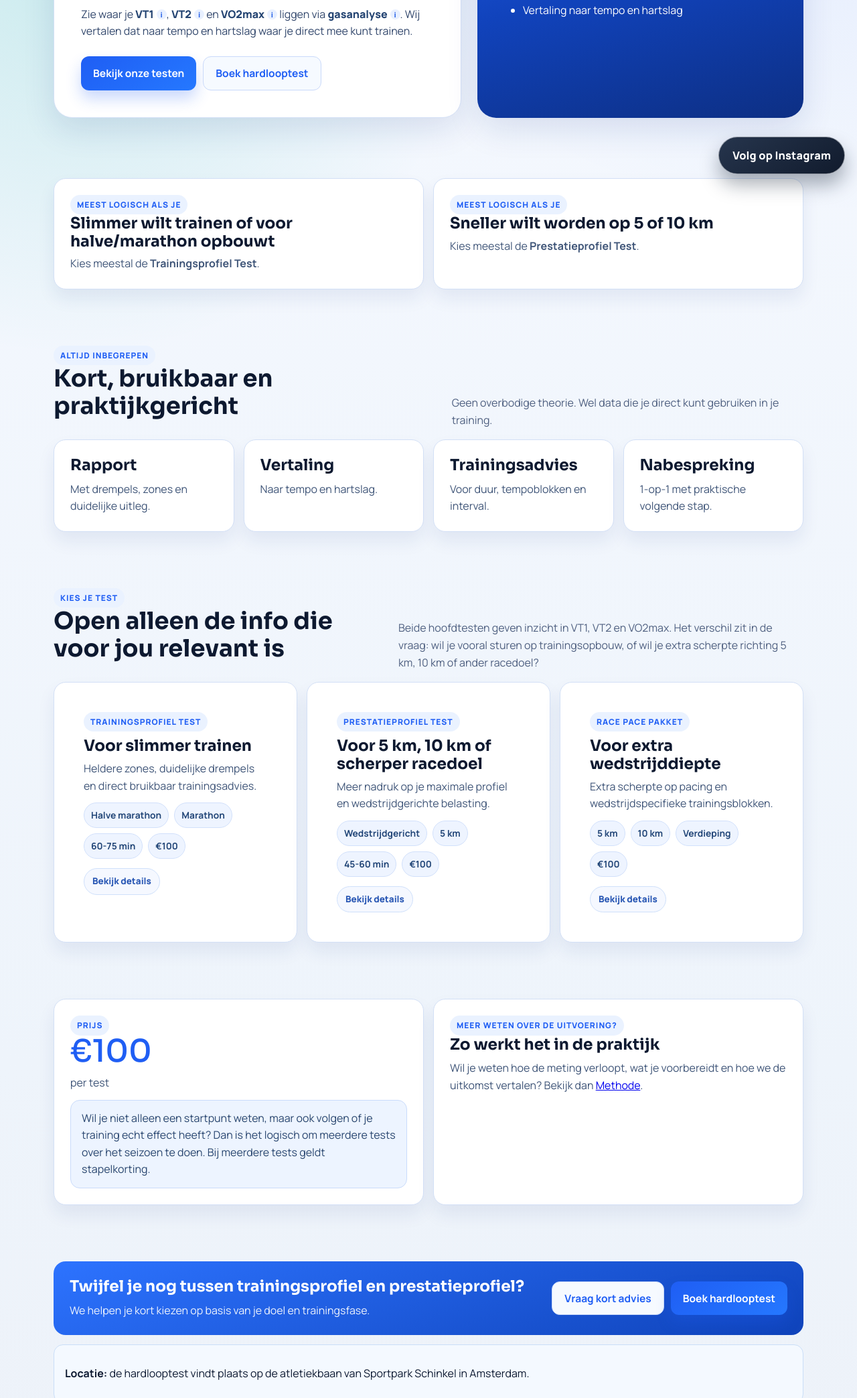
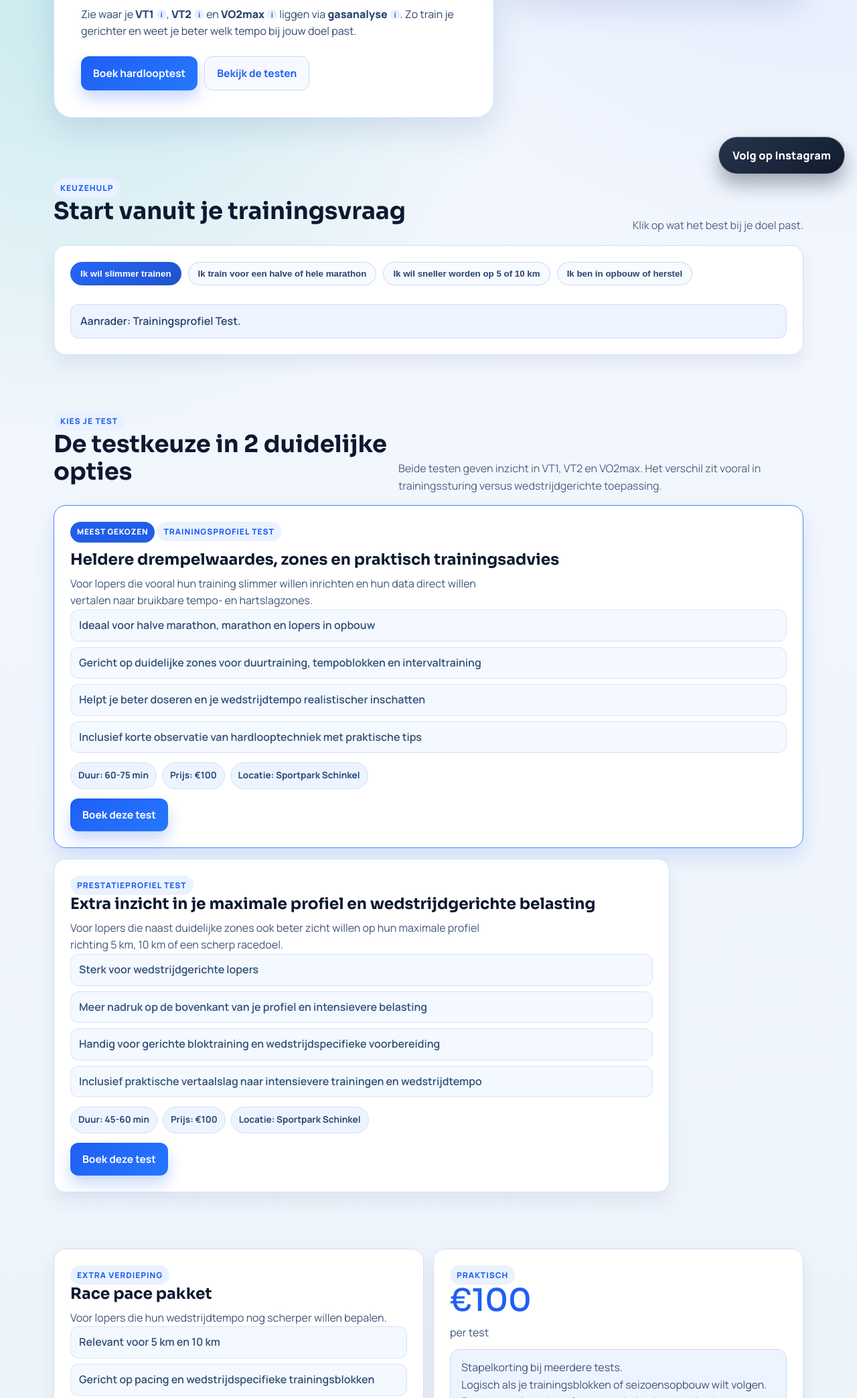
Before and after one commit to SportmetricsNL/web2.0, a website: page hardlooptest.html in a window 1280 px wide. Shown: the part 522-2609 px from the top of the page at 67% size. Drawn offline with Linux system fonts and the light colour scheme.

Commit message:
Match running offer page to bike page structure

```diff
--- a/hardlooptest.html
+++ b/hardlooptest.html
@@ -44,7 +44,7 @@
       </div>
 
       <section class="page-hero">
-        <div class="container hero-layout">
+        <div class="container hero-layout offer-hero-layout">
           <article class="hero-main">
             <span class="eyebrow">Hardlooptest</span>
             <h1>Hardlooptest met gasanalyse op de atletiekbaan van Sportpark Schinkel</h1>
@@ -56,20 +56,21 @@
               <span class="inline-term" tabindex="0">VO2max<span class="inline-term-bubble">Maat voor je maximale aerobe capaciteit.</span></span>
               liggen via
               <span class="inline-term" tabindex="0">gasanalyse<span class="inline-term-bubble">Meten van je ademhaling tijdens inspanning om drempels en VO2max in kaart te brengen.</span></span>.
-              Wij vertalen dat naar tempo en hartslag waar je direct mee kunt trainen.
+              Zo train je gerichter en weet je beter welk tempo bij jouw doel past.
             </p>
             <div class="hero-actions">
-              <a class="button button-primary" href="#testen">Bekijk onze testen</a>
-              <a class="button button-secondary" href="contact.html#booking-form">Boek hardlooptest</a>
+              <a class="button button-primary" href="contact.html#booking-form">Boek hardlooptest</a>
+              <a class="button button-secondary" href="#testen">Bekijk de testen</a>
             </div>
           </article>
           <aside class="hero-side">
-            <h2>Wat je eraan hebt</h2>
+            <h2>Wat je altijd krijgt</h2>
             <ul>
-              <li>Helder zien welk tempo past bij rustig, stevig en zwaar</li>
-              <li>Beter doseren in trainingsweek en racetempo</li>
-              <li>Concreet rapport met nabespreking</li>
-              <li>Vertaling naar tempo en hartslag</li>
+              <li>Test op de atletiekbaan van Sportpark Schinkel</li>
+              <li>Rapport met drempels en zones</li>
+              <li>Zones in tempo en hartslag</li>
+              <li>Praktisch trainingsadvies</li>
+              <li>1-op-1 nabespreking</li>
             </ul>
           </aside>
         </div>
@@ -77,49 +78,56 @@
 
       <section class="section">
         <div class="container">
-          <div class="offer-recommend-grid">
-            <article class="card offer-recommend-card">
-              <span class="eyebrow">Meest logisch als je</span>
-              <h3>Slimmer wilt trainen of voor halve/marathon opbouwt</h3>
-              <p>Kies meestal de <strong>Trainingsprofiel Test</strong>.</p>
-            </article>
-            <article class="card offer-recommend-card">
-              <span class="eyebrow">Meest logisch als je</span>
-              <h3>Sneller wilt worden op 5 of 10 km</h3>
-              <p>Kies meestal de <strong>Prestatieprofiel Test</strong>.</p>
-            </article>
-          </div>
-        </div>
-      </section>
-
-      <section class="section">
-        <div class="container">
           <div class="section-title-row">
             <div>
-              <span class="eyebrow">Altijd inbegrepen</span>
-              <h2>Kort, bruikbaar en praktijkgericht</h2>
+              <span class="eyebrow">Keuzehulp</span>
+              <h2>Start vanuit je trainingsvraag</h2>
             </div>
-            <p>Geen overbodige theorie. Wel data die je direct kunt gebruiken in je training.</p>
+            <p>Klik op wat het best bij je doel past.</p>
           </div>
 
-          <div class="offer-value-grid">
-            <article class="card">
-              <h3>Rapport</h3>
-              <p>Met drempels, zones en duidelijke uitleg.</p>
+          <article class="card recommendation-box" data-recommendation-group="run">
+            <div class="goal-buttons" aria-label="Keuzehulp hardlooptest">
+              <button
+                class="goal-button"
+                type="button"
+                data-recommendation-button
+                data-recommendation-target="trainingsprofiel"
+                data-recommendation-message="Aanrader: Trainingsprofiel Test."
+                data-recommendation-default
+              >
+                Ik wil slimmer trainen
+              </button>
+              <button
+                class="goal-button"
+                type="button"
+                data-recommendation-button
+                data-recommendation-target="trainingsprofiel"
+                data-recommendation-message="Aanrader: Trainingsprofiel Test."
+              >
+                Ik train voor een halve of hele marathon
+              </button>
+              <button
+                class="goal-button"
+                type="button"
+                data-recommendation-button
+                data-recommendation-target="prestatieprofiel"
+                data-recommendation-message="Aanrader: Prestatieprofiel Test."
+              >
+                Ik wil sneller worden op 5 of 10 km
+              </button>
+              <button
+                class="goal-button"
+                type="button"
+                data-recommendation-button
+                data-recommendation-target="trainingsprofiel"
+                data-recommendation-message="Aanrader: Trainingsprofiel Test."
+              >
+                Ik ben in opbouw of herstel
+              </button>
+            </div>
+            <div class="goal-feedback" data-recommendation-feedback></div>
           </article>
-            <article class="card">
-              <h3>Vertaling</h3>
-              <p>Naar tempo en hartslag.</p>
-            </article>
-            <article class="card">
-              <h3>Trainingsadvies</h3>
-              <p>Voor duur, tempoblokken en interval.</p>
-            </article>
-            <article class="card">
-              <h3>Nabespreking</h3>
-              <p>1-op-1 met praktische volgende stap.</p>
-            </article>
-          </div>
         </div>
       </section>
 
@@ -128,104 +136,52 @@
           <div class="section-title-row">
             <div>
               <span class="eyebrow">Kies je test</span>
-              <h2>Open alleen de info die voor jou relevant is</h2>
+              <h2>De testkeuze in 2 duidelijke opties</h2>
             </div>
-            <p>
-              Beide hoofdtesten geven inzicht in VT1, VT2 en VO2max. Het verschil zit in de vraag: wil je vooral sturen op
-              trainingsopbouw, of wil je extra scherpte richting 5 km, 10 km of ander racedoel?
-            </p>
+            <p>Beide testen geven inzicht in VT1, VT2 en VO2max. Het verschil zit vooral in trainingssturing versus wedstrijdgerichte toepassing.</p>
           </div>
 
-          <div class="offer-choice-grid">
-            <details class="card offer-choice">
-              <summary>
-                <div class="offer-choice-heading">
+          <div class="offer-test-stack">
+            <article class="card offer-primary-card test-card" data-recommendation-card-group="run" data-recommendation-card="trainingsprofiel">
+              <span class="offer-card-label">Meest gekozen</span>
               <span class="eyebrow">Trainingsprofiel Test</span>
-                  <h3>Voor slimmer trainen</h3>
-                  <p class="offer-choice-lead">Heldere zones, duidelijke drempels en direct bruikbaar trainingsadvies.</p>
-                </div>
-                <div class="offer-choice-meta">
-                  <span>Halve marathon</span>
-                  <span>Marathon</span>
-                  <span>60-75 min</span>
-                  <span>&euro;100</span>
-                </div>
-              </summary>
-              <div class="offer-choice-body">
-                <p>
-                  Voor lopers die vooral hun training slimmer willen inrichten en hun test direct willen vertalen naar
-                  bruikbare tempo- en hartslagzones.
+              <h3>Heldere drempelwaardes, zones en praktisch trainingsadvies</h3>
+              <p class="offer-card-intro">
+                Voor lopers die vooral hun training slimmer willen inrichten en hun data direct willen vertalen naar bruikbare tempo- en hartslagzones.
               </p>
               <div class="offer-choice-list">
                 <div>Ideaal voor halve marathon, marathon en lopers in opbouw</div>
+                <div>Gericht op duidelijke zones voor duurtraining, tempoblokken en intervaltraining</div>
                 <div>Helpt je beter doseren en je wedstrijdtempo realistischer inschatten</div>
                 <div>Inclusief korte observatie van hardlooptechniek met praktische tips</div>
               </div>
-                <div class="offer-choice-footer">
-                  <span class="offer-choice-price">Indicatie: 60-75 minuten inclusief intake en nabespreking</span>
+              <div class="offer-meta-row">
+                <span>Duur: 60-75 min</span>
+                <span>Prijs: &euro;100</span>
+                <span>Locatie: Sportpark Schinkel</span>
+              </div>
               <a class="button button-primary" href="contact.html#booking-form">Boek deze test</a>
-                </div>
-              </div>
-            </details>
+            </article>
 
-            <details class="card offer-choice">
-              <summary>
-                <div class="offer-choice-heading">
+            <article class="card offer-secondary-card test-card" data-recommendation-card-group="run" data-recommendation-card="prestatieprofiel">
               <span class="eyebrow">Prestatieprofiel Test</span>
-                  <h3>Voor 5 km, 10 km of scherper racedoel</h3>
-                  <p class="offer-choice-lead">Meer nadruk op je maximale profiel en wedstrijdgerichte belasting.</p>
-                </div>
-                <div class="offer-choice-meta">
-                  <span>Wedstrijdgericht</span>
-                  <span>5 km</span>
-                  <span>45-60 min</span>
-                  <span>&euro;100</span>
-                </div>
-              </summary>
-              <div class="offer-choice-body">
-                <p>
-                  Voor lopers die naast heldere zones ook beter zicht willen op hun maximale profiel en extra informatie willen
-                  gebruiken richting 5 km, 10 km of een scherp racedoel.
+              <h3>Extra inzicht in je maximale profiel en wedstrijdgerichte belasting</h3>
+              <p class="offer-card-intro">
+                Voor lopers die naast duidelijke zones ook beter zicht willen op hun maximale profiel richting 5 km, 10 km of een scherp racedoel.
               </p>
               <div class="offer-choice-list">
+                <div>Sterk voor wedstrijdgerichte lopers</div>
                 <div>Meer nadruk op de bovenkant van je profiel en intensievere belasting</div>
                 <div>Handig voor gerichte bloktraining en wedstrijdspecifieke voorbereiding</div>
-                  <div>Inclusief vertaalslag naar intensievere trainingen en wedstrijdtempo</div>
+                <div>Inclusief praktische vertaalslag naar intensievere trainingen en wedstrijdtempo</div>
               </div>
-                <div class="offer-choice-footer">
-                  <span class="offer-choice-price">Indicatie: 45-60 minuten inclusief intake en nabespreking</span>
+              <div class="offer-meta-row">
+                <span>Duur: 45-60 min</span>
+                <span>Prijs: &euro;100</span>
+                <span>Locatie: Sportpark Schinkel</span>
+              </div>
               <a class="button button-primary" href="contact.html#booking-form">Boek deze test</a>
-                </div>
-              </div>
-            </details>
-
-            <details class="card offer-choice">
-              <summary>
-                <div class="offer-choice-heading">
-                  <span class="eyebrow">Race pace pakket</span>
-                  <h3>Voor extra wedstrijddiepte</h3>
-                  <p class="offer-choice-lead">Extra scherpte op pacing en wedstrijdspecifieke trainingsblokken.</p>
-                </div>
-                <div class="offer-choice-meta">
-                  <span>5 km</span>
-                  <span>10 km</span>
-                  <span>Verdieping</span>
-                  <span>&euro;100</span>
-                </div>
-              </summary>
-              <div class="offer-choice-body">
-                <p>Voor lopers die hun wedstrijdtempo nog scherper willen bepalen.</p>
-                <div class="offer-choice-list">
-                  <div>Vooral relevant voor 5 km en 10 km</div>
-                  <div>Gericht op pacing en wedstrijdspecifieke trainingsblokken</div>
-                  <div>Kan worden toegepast met een critical speed-benadering</div>
-                </div>
-                <div class="offer-choice-footer">
-                  <span class="offer-choice-price">Verdiepende test of vervolgmeting</span>
-                  <a class="button button-primary" href="contact.html#booking-form">Boek deze test</a>
-                </div>
-              </div>
-            </details>
+            </article>
           </div>
         </div>
       </section>
@@ -234,22 +190,29 @@
         <div class="container">
           <div class="grid two">
             <article class="card">
-              <span class="eyebrow">Prijs</span>
+              <span class="eyebrow">Extra verdieping</span>
+              <h3>Race pace pakket</h3>
+              <p class="offer-card-intro">Voor lopers die hun wedstrijdtempo nog scherper willen bepalen.</p>
+              <div class="offer-choice-list">
+                <div>Relevant voor 5 km en 10 km</div>
+                <div>Gericht op pacing en wedstrijdspecifieke trainingsblokken</div>
+                <div>Kan worden toegepast met een critical speed-benadering</div>
+              </div>
+              <a class="button button-primary" href="contact.html#booking-form">Boek deze test</a>
+            </article>
+            <article class="card">
+              <span class="eyebrow">Praktisch</span>
               <div class="price-block">
                 <div class="price-number">&euro;100</div>
                 <p>per test</p>
                 <div class="price-support">
-                  Wil je niet alleen een startpunt weten, maar ook volgen of je training echt effect heeft? Dan is het logisch
-                  om meerdere tests over het seizoen te doen. Bij meerdere tests geldt stapelkorting.
+                  <p>Stapelkorting bij meerdere tests.</p>
+                  <p>Logisch als je trainingsblokken of seizoensopbouw wilt volgen.</p>
+                  <p>Een hertest laat zien of zones en belastbaarheid echt verschuiven.</p>
                 </div>
               </div>
-            </article>
-            <article class="card">
-              <span class="eyebrow">Meer weten over de uitvoering?</span>
-              <h3>Zo werkt het in de praktijk</h3>
-              <p>
-                Wil je weten hoe de meting verloopt, wat je voorbereidt en hoe we de uitkomst vertalen? Bekijk dan
-                <a href="methode.html">Methode</a>.
+              <p class="offer-compact-note">
+                Meer weten hoe de meting in de praktijk werkt? Bekijk <a href="methode.html">Methode</a>.
               </p>
             </article>
           </div>
@@ -260,8 +223,8 @@
         <div class="container">
           <div class="cta-banner">
             <div>
-              <h3>Twijfel je nog tussen trainingsprofiel en prestatieprofiel?</h3>
-              <p>We helpen je kort kiezen op basis van je doel en trainingsfase.</p>
+              <h3>Twijfel je nog welke test bij je past?</h3>
+              <p>We helpen je kort kiezen tussen de Trainingsprofiel Test en Prestatieprofiel Test.</p>
             </div>
             <div class="links-inline">
               <a class="button button-secondary" href="contact.html">Vraag kort advies</a>
```
Lines whose indentation alone changed are shown as unchanged.
